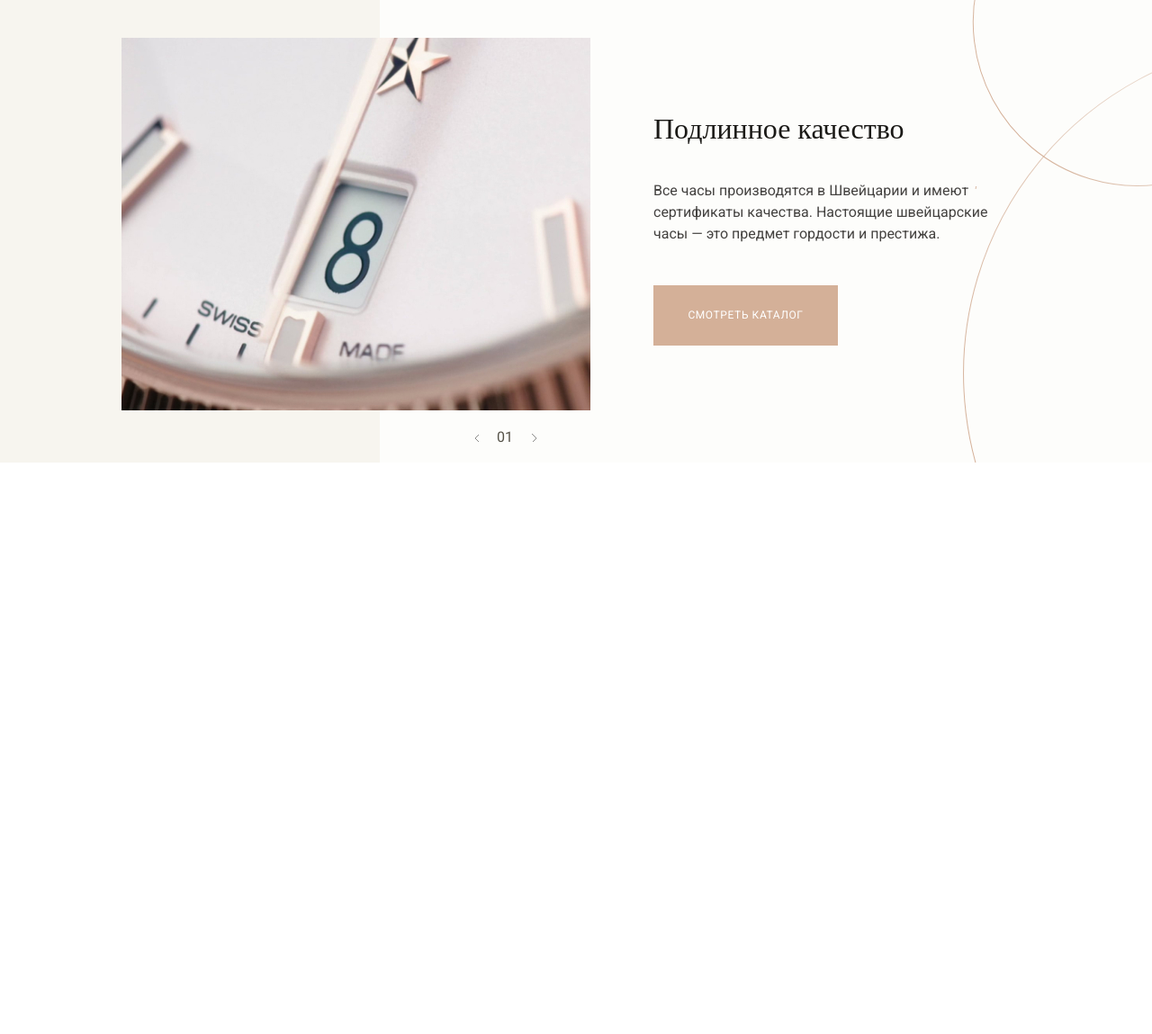
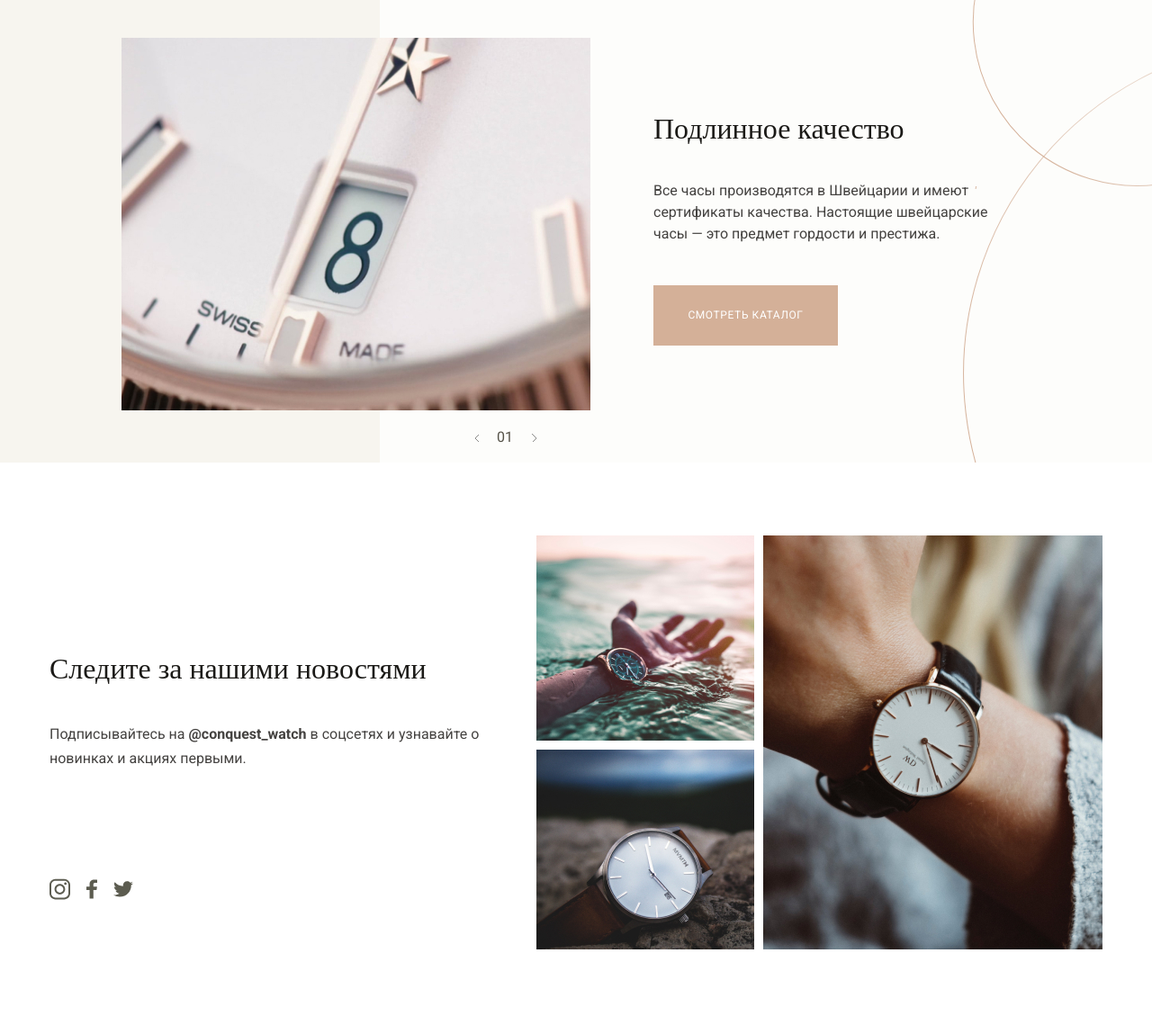
Before and after one commit to AlexVlasova/IT-start__conquest, a plain HTML site: page index.html in a window 1280 px wide. Shown: the part 1598-2747 px from the top of the page at 90% size. Before the commit the page ends 2112 px from the top, so only its background shows below. Drawn offline with nearby package versions, Linux system fonts and the light colour scheme.

Commit message:
add social section

```diff
--- a/index.html
+++ b/index.html
@@ -132,9 +132,46 @@
                     </div>
                 </div>
                 <div class="quality__text">
-                    <div class="quality__title">Подлинное качество</div>
-                    <div class="quality__descr">Все часы производятся в Швейцарии и имеют сертификаты качества. Настоящие швейцарские часы — это предмет гордости и престижа.</div>
+                    <h2 class="quality__title">Подлинное качество</h2>
+                    <p class="quality__descr">Все часы производятся в Швейцарии и имеют сертификаты качества. Настоящие швейцарские часы — это предмет гордости и престижа.</p>
                     <button class="quality__btn">СМОТРЕТЬ КАТАЛОГ</button>
+                </div>
+            </div>
+        </section>
+        <section class="social">
+            <div class="container">
+                <div class="social__left">
+                    <h2 class="social__title">Следите за нашими новостями</h2>
+                    <p class="social__text">Подписывайтесь на <b>@conquest_watch</b> в соцсетях и узнавайте о новинках и акциях первыми.</p>
+                    <ul class="social__icons">
+                        <li class="social__icon-inst">
+                            <svg width="23" height="24" viewBox="0 0 23 24" fill="none" xmlns="http://www.w3.org/2000/svg">
+                                <path d="M6.6571 0.67334C2.98565 0.67334 0 3.63873 0 7.28325V16.8407C0 20.4852 2.98565 23.449 6.6571 23.449H16.3429C20.0143 23.449 23 20.4852 23 16.8407V7.28325C23 3.63873 20.0143 0.67334 16.3429 0.67334H6.6571ZM6.6571 2.6313H16.3429C18.9559 2.6313 21.0292 4.68941 21.0292 7.28325V16.8407C21.0292 19.4345 18.9559 21.491 16.3429 21.491H6.6571C4.04408 21.491 1.97241 19.4345 1.97241 16.8407V7.28325C1.97241 4.68941 4.04408 2.6313 6.6571 2.6313ZM17.6727 4.58924C16.9107 4.58924 16.2934 5.20201 16.2934 5.95832C16.2934 6.71466 16.9107 7.32741 17.6727 7.32741C18.4346 7.32741 19.0519 6.71466 19.0519 5.95832C19.0519 5.20201 18.4346 4.58924 17.6727 4.58924ZM11.5 6.19713C8.24893 6.19713 5.59264 8.83395 5.59264 12.0612C5.59264 15.2884 8.24893 17.9252 11.5 17.9252C14.7511 17.9252 17.409 15.2884 17.409 12.0612C17.409 8.83395 14.7511 6.19713 11.5 6.19713ZM11.5 8.15509C13.6853 8.15509 15.4366 9.89192 15.4366 12.0612C15.4366 14.2304 13.6853 15.9672 11.5 15.9672C9.31472 15.9672 7.56504 14.2304 7.56504 12.0612C7.56504 9.89192 9.31472 8.15509 11.5 8.15509Z" fill="#5C5C50"/>
+                            </svg>
+                            <a href="" class="social__link"></a>
+                        </li>
+                        <li class="social__icon-fb">
+                            <svg width="12" height="22" viewBox="0 0 12 22" fill="none" xmlns="http://www.w3.org/2000/svg">
+                                <path d="M8.83169 0.571289C5.69558 0.571289 3.54784 2.30036 3.54784 5.47684V8.21442H0V11.9271H3.54784V21.449H7.78878V11.9271H11.3267L11.8581 8.21442H7.78878V5.84364C7.78878 4.76904 8.11969 4.0365 9.8251 4.0365H12V0.717411C11.6238 0.672179 10.3339 0.571289 8.83169 0.571289Z" fill="#5C5C50"/>
+                            </svg>
+                            <a href="" class="social__link"></a>
+                        </li>
+                        <li class="social__icon-tw">
+                            <svg width="22" height="18" viewBox="0 0 22 18" fill="none" xmlns="http://www.w3.org/2000/svg">
+                                <path d="M22 2.38918C21.191 2.73222 20.321 2.96407 19.4081 3.06852C20.3398 2.5346 21.0552 1.68955 21.3922 0.682817C20.5202 1.17718 19.5546 1.53577 18.526 1.72905C17.7032 0.891167 16.5301 0.367432 15.232 0.367432C12.7393 0.367432 10.7189 2.298 10.7189 4.67956C10.7189 5.01766 10.7584 5.34689 10.8357 5.6623C7.0846 5.4827 3.75901 3.76541 1.53295 1.15673C1.14443 1.79333 0.921886 2.53398 0.921886 3.3244C0.921886 4.82069 1.71835 6.14036 2.92973 6.91397C2.18992 6.89187 1.49391 6.6978 0.885376 6.37458C0.88451 6.39275 0.884504 6.41067 0.884504 6.4287C0.884504 8.51842 2.44044 10.2609 4.50492 10.6573C4.12653 10.7559 3.7279 10.808 3.31624 10.808C3.02512 10.808 2.74286 10.7817 2.46681 10.7311C3.04153 12.4443 4.70801 13.6912 6.68333 13.7261C5.13742 14.8829 3.19166 15.5719 1.07697 15.5719C0.712916 15.5719 0.353368 15.5514 0 15.5118C1.99818 16.7353 4.37022 17.449 6.91929 17.449C15.2207 17.449 19.7597 10.8783 19.7597 5.17934C19.7597 4.99246 19.7552 4.80686 19.747 4.62193C20.6285 4.01345 21.3936 3.25416 21.999 2.38921" fill="#5C5C50"/>
+                            </svg>
+                            <a href="" class="social__link"></a>
+                        </li>
+                    </ul>
+                </div>
+                <div class="social__photos">
+                    <div class="social__photo-left">
+                        <img src="img/photo_1.jpg" alt="Красивая картника 1" class="social__photo-top">
+                        <img src="img/photo_2.jpg" alt="Красивая картника 2">
+                    </div>
+                    <div class="social__photo-right">
+                        <img src="img/photo_3.jpg" alt="Красивая картника 3">
+                    </div>
                 </div>
             </div>
         </section>
--- a/styles/_popular.scss
+++ b/styles/_popular.scss
@@ -4,6 +4,7 @@
     &__title {
         margin: 0;
         font-family: 'Playfair Display';
+        font-weight: 400;
         font-size: 32px;
         line-height: 43px;
         color: $titleColor;
--- a/styles/_quality.scss
+++ b/styles/_quality.scss
@@ -26,6 +26,7 @@
         margin: 0;
         margin-bottom: 38px;
         font-family: 'Playfair Display';
+        font-weight: 400;
         font-size: 32px;
         line-height: 43px;
         color: $titleColor;
--- /dev/null
+++ b/styles/_social.scss
@@ -0,0 +1,71 @@
+.social {
+    padding: 81px 0 90px;
+
+    .container {
+        @include flex-separate;
+        @include flex-align-center;
+    }
+
+    &__left {
+        max-width: 500px;
+    }
+
+    &__title {
+        margin: 0;
+        margin-top: 70px;
+        margin-bottom: 40px;
+        font-family: 'Playfair Display';
+        font-weight: 400;
+        font-size: 32px;
+        line-height: 43px;
+        color: $titleColor;
+    }
+
+    &__text {
+        margin: 0;
+        margin-bottom: 120px;
+        font-size: 16px;
+        line-height: 27px;
+        color: #444240;
+    }
+
+    &__icons {
+        @include flex-align-center;
+    }
+
+    &__icon-inst {
+        margin-right: 18px;
+        position: relative;
+    }
+
+    &__icon-fb {
+        margin-right: 18px;
+        position: relative;
+    }
+
+    &__icon-tw {
+        position: relative;
+    }
+
+    &__link {
+        position: absolute;
+        top: 0;
+        bottom: 0;
+        right: 0;
+        left: 0;
+    }
+
+    &__photos {
+        @include flex;
+        justify-content: end;
+    }
+
+    &__photo-left {
+        @include flex-vertical-center;
+        margin-right: 10px;
+    }
+
+    &__photo-top {
+        margin-bottom: 10px;
+    }
+}
--- a/styles/style.scss
+++ b/styles/style.scss
@@ -3,3 +3,4 @@
 @import "promo";
 @import "popular";
 @import "quality";
+@import "social";
```
Also changed, not shown: img/fb.svg (added), img/inst.svg (added), img/photo_1.jpg (added), img/photo_2.jpg (added), img/photo_3.jpg (added), img/tw.svg (added), styles/style.min.css, 1 other file.
